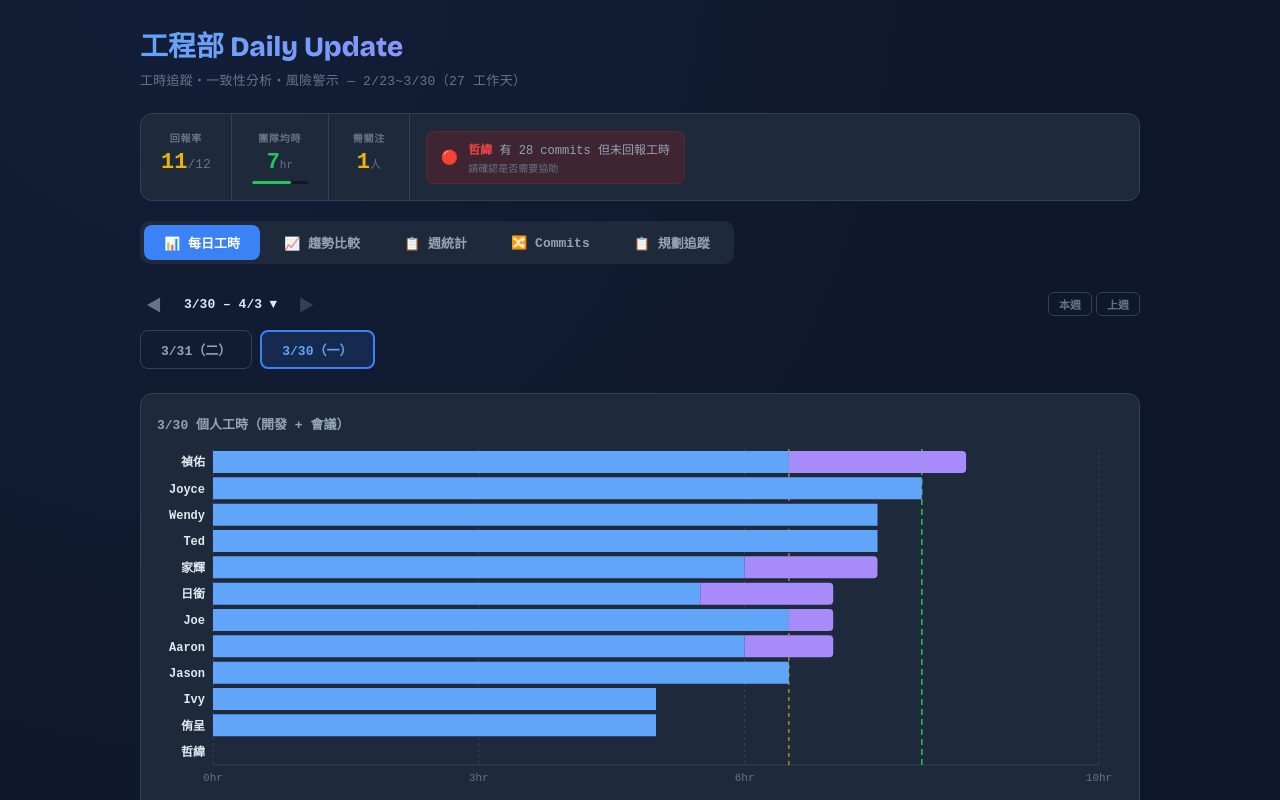
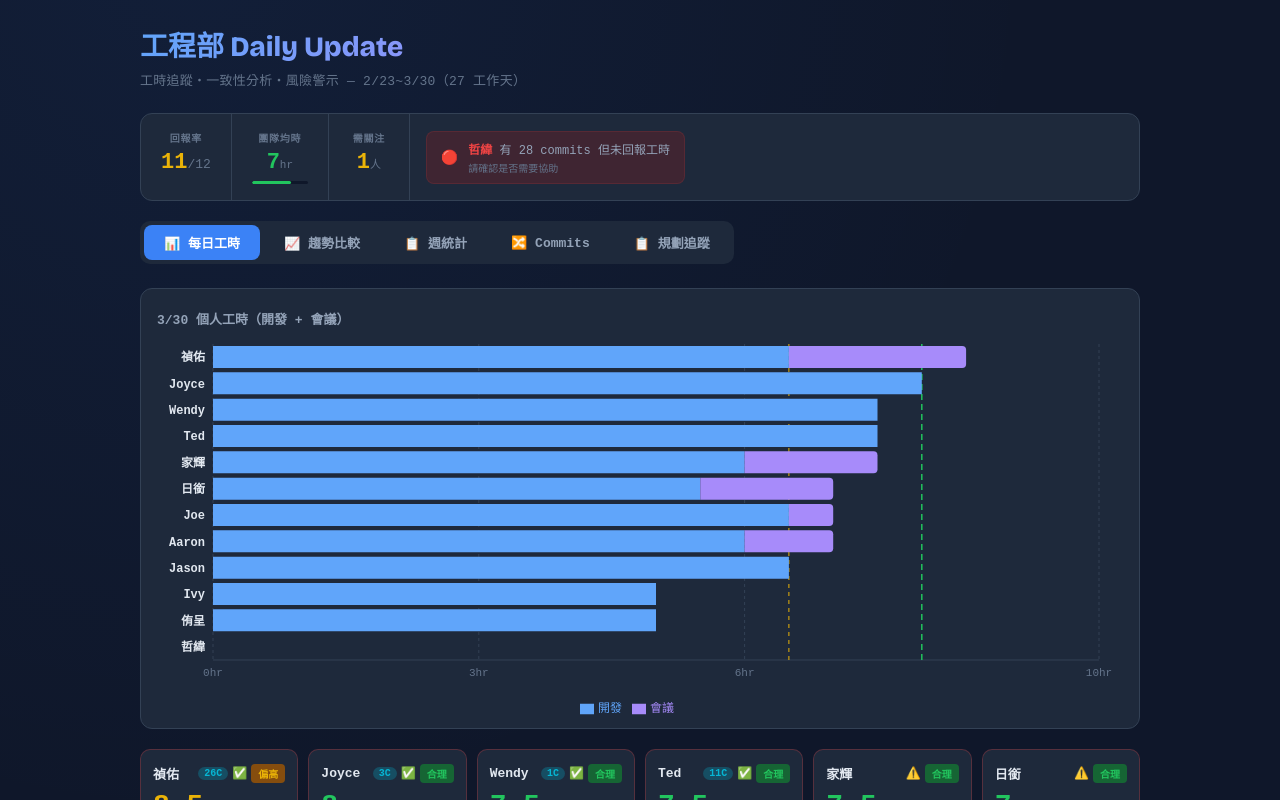
Before and after one commit to chaolianghsu/eng-daily-update-dashboard, a React (Vite) app: page / in a window 1280 px wide. Shown: the top 800 px of the page. Built offline with nearby package versions, Linux system fonts and the light colour scheme.

Commit message:
refactor: remove date nav UI from DailyView — now handled by DateNavigator
Co-Authored-By: Claude Sonnet 4.6 <noreply@anthropic.com>

```diff
--- a/src/views/DailyView.tsx
+++ b/src/views/DailyView.tsx
@@ -1,4 +1,3 @@
-import { useState, useRef, useEffect } from "react";
 import {
   ComposedChart, Bar, XAxis, YAxis, CartesianGrid, Tooltip, Legend,
   ResponsiveContainer, ReferenceLine,
@@ -10,161 +9,20 @@ import { CustomTooltip, CardPanel, StatusBadge } from "../components";
 import type { CommitData, LeaveRange } from "../types";
 
 interface DailyViewProps {
-  dailyDates: string[];
   activeDate: string;
-  onDateSelect: (date: string) => void;
-  dayLabels: Record<string, string>;
   dailyBarData: Array<{ name: string; 開發: number; 會議: number; total: number | null; status?: string }>;
   chartHeight: number;
   memberColors: Record<string, string>;
   issueMap: Record<string, { severity: string; text: string }>;
   commitData: CommitData | null;
   leave: Record<string, LeaveRange[]>;
-  weeks: Array<{ dates: string[]; label: string }>;
-  weekIndex: number;
-  canGoPrev: boolean;
-  canGoNext: boolean;
-  isThisWeek: boolean;
-  isLastWeek: boolean;
-  onPrevWeek: () => void;
-  onNextWeek: () => void;
-  onThisWeek: () => void;
-  onLastWeek: () => void;
-  onSelectWeek: (index: number) => void;
 }
 
 export function DailyView({
-  dailyDates, activeDate, onDateSelect, dayLabels,
-  dailyBarData, chartHeight, memberColors, issueMap, commitData, leave,
-  weeks, weekIndex, canGoPrev, canGoNext, isThisWeek, isLastWeek,
-  onPrevWeek, onNextWeek, onThisWeek, onLastWeek, onSelectWeek,
+  activeDate, dailyBarData, chartHeight, memberColors, issueMap, commitData, leave,
 }: DailyViewProps) {
-  const [dropdownOpen, setDropdownOpen] = useState(false);
-  const dropdownRef = useRef<HTMLDivElement>(null);
-
-  useEffect(() => {
-    if (!dropdownOpen) return;
-    const handleClick = (e: MouseEvent) => {
-      if (dropdownRef.current && !dropdownRef.current.contains(e.target as Node)) {
-        setDropdownOpen(false);
-      }
-    };
-    const handleKey = (e: KeyboardEvent) => {
-      if (e.key === "Escape") setDropdownOpen(false);
-    };
-    document.addEventListener("mousedown", handleClick);
-    document.addEventListener("keydown", handleKey);
-    return () => {
-      document.removeEventListener("mousedown", handleClick);
-      document.removeEventListener("keydown", handleKey);
-    };
-  }, [dropdownOpen]);
-
   return (
     <div>
-      <div className="animate-in" style={{ animationDelay: "0.15s", marginBottom: 20 }}>
-        <div style={{ display: "flex", alignItems: "center", justifyContent: "space-between", marginBottom: 10 }}>
-          <div style={{ display: "flex", alignItems: "center", gap: 8 }}>
-            <button onClick={onPrevWeek} disabled={!canGoPrev}
-              style={{
-                background: "none", border: "none", cursor: canGoPrev ? "pointer" : "default",
-                color: canGoPrev ? COLORS.textDim : COLORS.border, fontSize: 16, padding: "4px 6px",
-                fontFamily: "inherit", transition: "color 0.15s",
-              }}
-              onMouseEnter={e => { if (canGoPrev) (e.currentTarget as HTMLElement).style.color = COLORS.text; }}
-              onMouseLeave={e => { (e.currentTarget as HTMLElement).style.color = canGoPrev ? COLORS.textDim : COLORS.border; }}
-            >◀</button>
-
-            <div ref={dropdownRef} style={{ position: "relative" }}>
-              <button onClick={() => setDropdownOpen(o => !o)}
-                style={{
-                  background: "none", border: "none", cursor: "pointer",
-                  color: COLORS.text, fontSize: 13, fontWeight: 700, fontFamily: "inherit",
-                  padding: "4px 8px", borderRadius: 6,
-                  transition: "background 0.15s",
-                }}
-                onMouseEnter={e => { (e.currentTarget as HTMLElement).style.background = COLORS.card; }}
-                onMouseLeave={e => { (e.currentTarget as HTMLElement).style.background = "none"; }}
-              >
-                {isThisWeek ? "本週 " : ""}{weeks[weekIndex]?.label || ""} ▾
-              </button>
-
-              {dropdownOpen && (
-                <div style={{
-                  position: "absolute", top: "100%", left: 0, marginTop: 4, zIndex: 50,
-                  background: COLORS.card, border: `1px solid ${COLORS.border}`, borderRadius: 10,
-                  padding: 4, minWidth: 180, maxHeight: 240, overflowY: "auto",
-                  boxShadow: "0 8px 24px rgba(0,0,0,0.3)",
-                }}>
-                  {weeks.map((w, i) => (
-                    <button key={i} onClick={() => { onSelectWeek(i); setDropdownOpen(false); }}
-                      style={{
-                        display: "block", width: "100%", textAlign: "left", padding: "8px 12px",
-                        background: i === weekIndex ? "rgba(59,130,246,0.1)" : "transparent",
-                        border: "none", borderRadius: 6, cursor: "pointer",
-                        borderLeft: i === weekIndex ? `3px solid ${COLORS.accent}` : "3px solid transparent",
-                        color: i === weekIndex ? COLORS.accentLight : COLORS.textMuted,
-                        fontSize: 12, fontWeight: i === weekIndex ? 700 : 500, fontFamily: "inherit",
-                        transition: "background 0.1s",
-                      }}
-                      onMouseEnter={e => { if (i !== weekIndex) (e.currentTarget as HTMLElement).style.background = "rgba(255,255,255,0.05)"; }}
-                      onMouseLeave={e => { if (i !== weekIndex) (e.currentTarget as HTMLElement).style.background = "transparent"; }}
-                    >{w.label}</button>
-                  ))}
-                </div>
-              )}
-            </div>
-
-            <button onClick={onNextWeek} disabled={!canGoNext}
-              style={{
-                background: "none", border: "none", cursor: canGoNext ? "pointer" : "default",
-                color: canGoNext ? COLORS.textDim : COLORS.border, fontSize: 16, padding: "4px 6px",
-                fontFamily: "inherit", transition: "color 0.15s",
-              }}
-              onMouseEnter={e => { if (canGoNext) (e.currentTarget as HTMLElement).style.color = COLORS.text; }}
-              onMouseLeave={e => { (e.currentTarget as HTMLElement).style.color = canGoNext ? COLORS.textDim : COLORS.border; }}
-            >▶</button>
-          </div>
-
-          <div style={{ display: "flex", gap: 4 }}>
-            <button onClick={onThisWeek}
-              style={{
-                padding: "3px 10px", borderRadius: 6, fontSize: 11, fontWeight: 600, fontFamily: "inherit",
-                border: isThisWeek ? `1px solid ${COLORS.accent}44` : `1px solid ${COLORS.border}`,
-                background: isThisWeek ? "rgba(59,130,246,0.15)" : "transparent",
-                color: isThisWeek ? COLORS.accentLight : COLORS.textDim,
-                cursor: "pointer", transition: "all 0.15s",
-              }}
-            >本週</button>
-            <button onClick={onLastWeek} disabled={weeks.length < 2}
-              style={{
-                padding: "3px 10px", borderRadius: 6, fontSize: 11, fontWeight: 600, fontFamily: "inherit",
-                border: isLastWeek ? `1px solid ${COLORS.accent}44` : `1px solid ${COLORS.border}`,
-                background: isLastWeek ? "rgba(59,130,246,0.15)" : "transparent",
-                color: weeks.length < 2 ? COLORS.border : (isLastWeek ? COLORS.accentLight : COLORS.textDim),
-                cursor: weeks.length < 2 ? "default" : "pointer",
-                opacity: weeks.length < 2 ? 0.4 : 1,
-                transition: "all 0.15s",
-              }}
-            >上週</button>
-          </div>
-        </div>
-
-        <div className="date-scroll">
-          {dailyDates.map(d => (
-            <button key={d} className="date-btn" onClick={() => onDateSelect(d)}
-              style={{
-                padding: "8px 20px", borderRadius: 8, cursor: "pointer",
-                fontSize: 13, fontWeight: 600, fontFamily: "inherit",
-                border: activeDate === d ? `2px solid ${COLORS.accent}` : `1px solid ${COLORS.border}`,
-                background: activeDate === d ? "rgba(59,130,246,0.15)" : "transparent",
-                color: activeDate === d ? COLORS.accentLight : COLORS.textMuted,
-              }}
-            >{d}（{dayLabels[d]}）</button>
-          ))}
-        </div>
-      </div>
-
       <div className="animate-in" style={{ animationDelay: "0.2s" }}>
         <CardPanel title={`${activeDate} 個人工時（開發 + 會議）`}>
           <ResponsiveContainer width="100%" height={chartHeight}>
```
Also changed, not shown: 1 other file (tests, documents, lock files or other folders).
